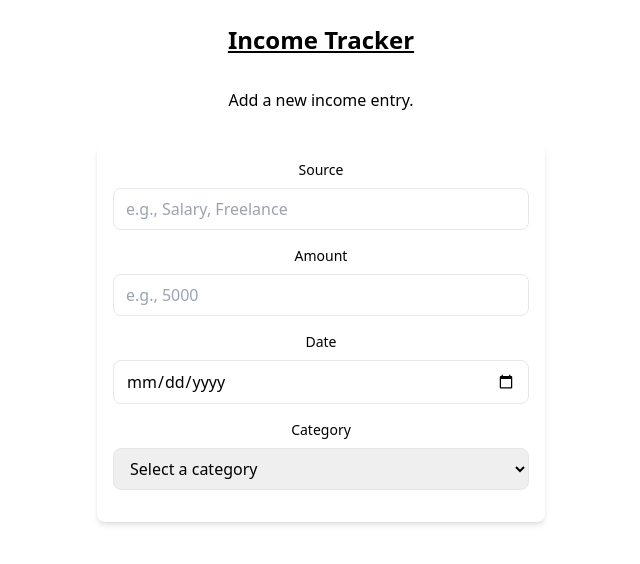
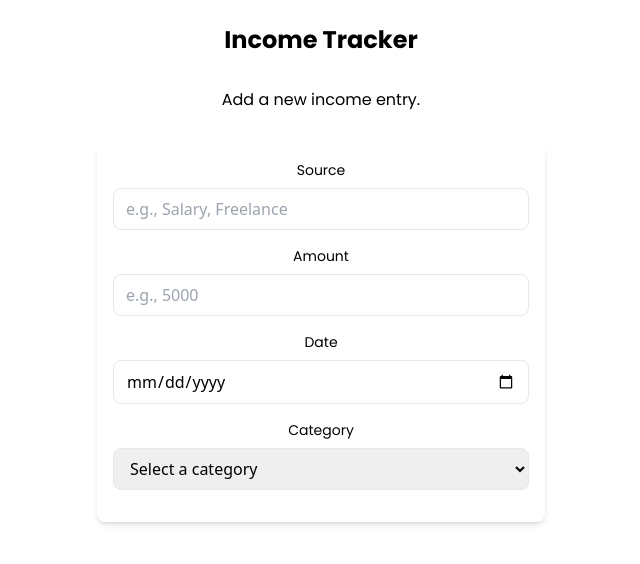
Before and after one commit to brajgon1/income_tracker, a React (Create React App) app: page / in a window 1280 px wide. Shown: the top 564 px of the page, without its empty margins (319-959 px from the left). Built offline with nearby package versions, Linux system fonts and the light colour scheme.

Commit message:
changed font in tailwind.config

```diff
--- a/public/index.html
+++ b/public/index.html
@@ -5,39 +5,22 @@
     <link rel="icon" href="%PUBLIC_URL%/favicon.ico" />
     <meta name="viewport" content="width=device-width, initial-scale=1" />
     <meta name="theme-color" content="#000000" />
+    <link
+      href="https://fonts.googleapis.com/css2?family=Poppins:wght@400;700&display=swap"
+      rel="stylesheet"
+    />
     <meta
       name="description"
       content="Web site created using create-react-app"
     />
     <link rel="apple-touch-icon" href="%PUBLIC_URL%/logo192.png" />
-    <!--
-      manifest.json provides metadata used when your web app is installed on a
-      user's mobile device or desktop. See https://developers.google.com/web/fundamentals/web-app-manifest/
-    -->
+
     <link rel="manifest" href="%PUBLIC_URL%/manifest.json" />
-    <!--
-      Notice the use of %PUBLIC_URL% in the tags above.
-      It will be replaced with the URL of the `public` folder during the build.
-      Only files inside the `public` folder can be referenced from the HTML.
 
-      Unlike "/favicon.ico" or "favicon.ico", "%PUBLIC_URL%/favicon.ico" will
-      work correctly both with client-side routing and a non-root public URL.
-      Learn how to configure a non-root public URL by running `npm run build`.
-    -->
     <title>Income Tracker</title>
   </head>
   <body>
     <noscript>You need to enable JavaScript to run this app.</noscript>
     <div id="root"></div>
-    <!--
-      This HTML file is a template.
-      If you open it directly in the browser, you will see an empty page.
-
-      You can add webfonts, meta tags, or analytics to this file.
-      The build step will place the bundled scripts into the <body> tag.
-
-      To begin the development, run `npm start` or `yarn start`.
-      To create a production bundle, use `npm run build` or `yarn build`.
-    -->
   </body>
 </html>
--- a/src/components/IncomeTracker.jsx
+++ b/src/components/IncomeTracker.jsx
@@ -26,11 +26,11 @@ export const IncomeTracker = () => {
 
   return (
     <div className="min-h-screen bg-white-500 p-6">
-      <h1 className="text-2xl underline font-bold text-center mb-4">
+      <h1 className="text-2xl font-poppins font-bold text-center mb-4">
         Income Tracker
       </h1>
 
-      <div className="bg-white-400 text-black p-4 mb-4 w-80 mx-auto">
+      <div className="bg-white-400 font-poppins text-black p-4 mb-4 w-80 mx-auto">
         Add a new income entry.
       </div>
 
@@ -39,7 +39,7 @@ export const IncomeTracker = () => {
         className="bg-white p-4 rounded-lg shadow-md max-w-md mx-auto mb-6 mt-4"
       >
         <div className="mb-4">
-          <label className="block text-sm font-medium mb-2" htmlFor="source">
+          <label className="block font-poppins text-sm font-medium mb-2" htmlFor="source">
             Source
           </label>
           <input
@@ -54,7 +54,7 @@ export const IncomeTracker = () => {
           />
         </div>
         <div className="mb-4">
-          <label className="block text-sm font-medium mb-2" htmlFor="amount">
+          <label className="block font-poppins text-sm font-medium mb-2" htmlFor="amount">
             Amount
           </label>
           <input
@@ -70,7 +70,7 @@ export const IncomeTracker = () => {
         </div>
 
         <div className="mb-4">
-          <label className="block text-sm font-medium mb-2" htmlFor="date">
+          <label className="block font-poppins text-sm font-medium mb-2" htmlFor="date">
             Date
           </label>
           <input
@@ -84,7 +84,7 @@ export const IncomeTracker = () => {
           />
         </div>
         <div className="mb-4">
-          <label className="block text-sm font-medium mb-2" htmlFor="category">
+          <label className="block font-poppins text-sm font-medium mb-2" htmlFor="category">
             Category
           </label>
           <select
--- a/tailwind.config.js
+++ b/tailwind.config.js
@@ -10,6 +10,9 @@ module.exports = {
         roseQuartz: "#998DA0",
         wenge: "#63585E",
       },
+      fontFamily: {
+        poppins: ['Poppins', 'sans-serif'],
+      },
     },
   },
   plugins: [],
```
